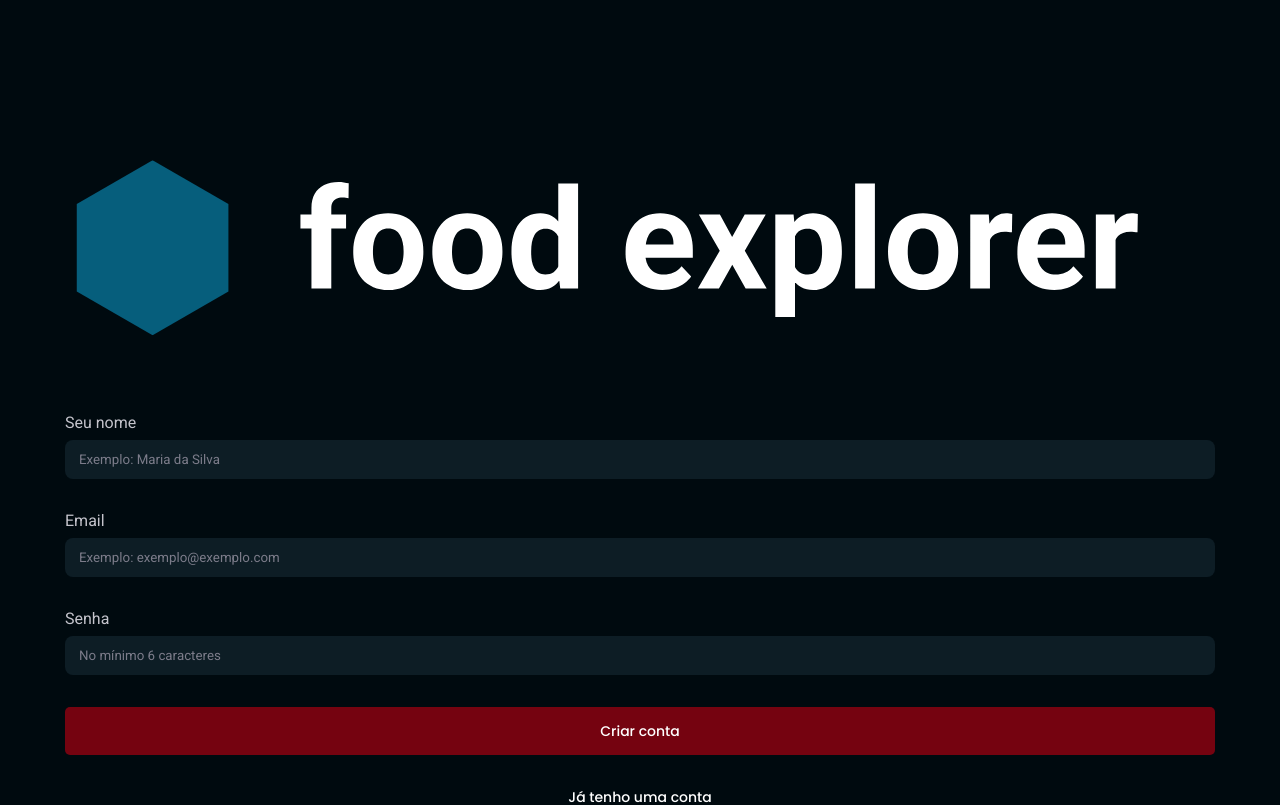
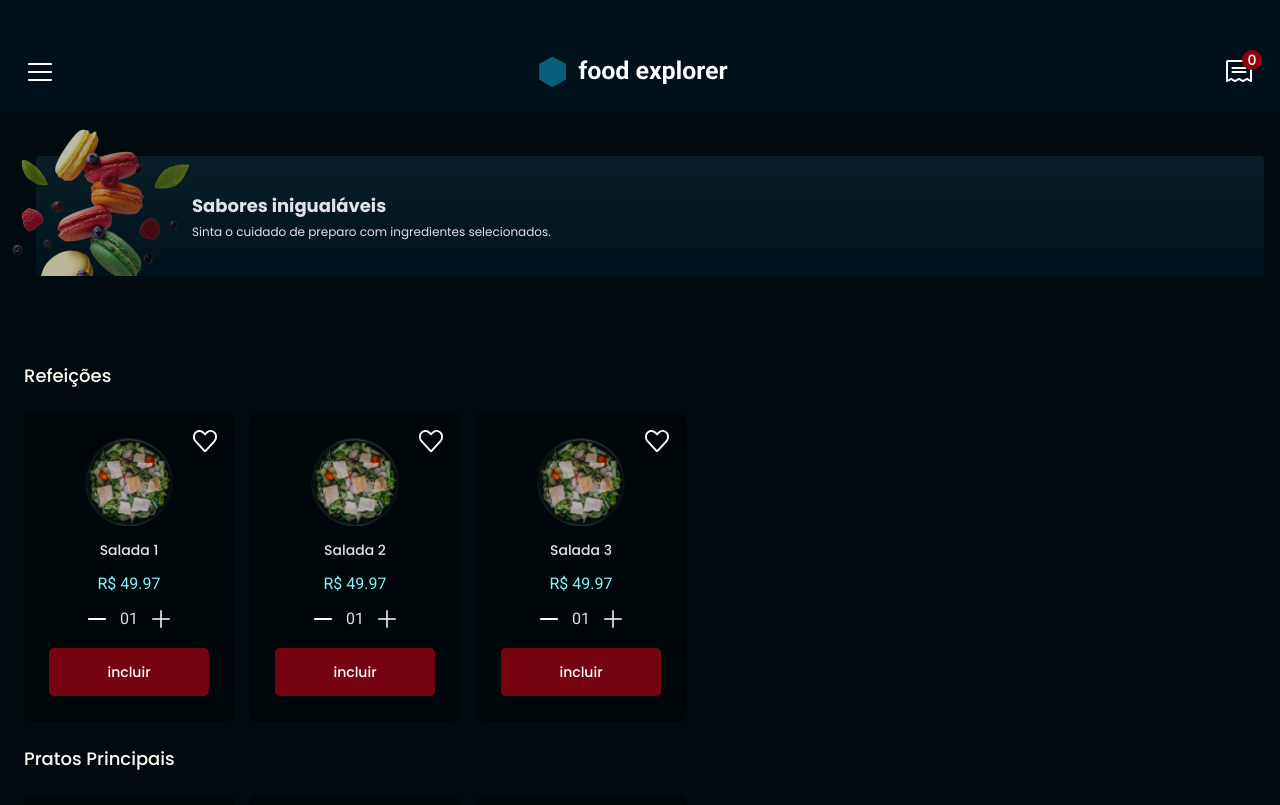
Before and after one commit to davitorress/FoodExplorer-web, a React (Vite) app: page / in a window 1280 px wide. Shown: the top 805 px of the page. Built offline with nearby package versions, Linux system fonts and the light colour scheme.

Commit message:
feat: User Home page

```diff
--- a/src/main.tsx
+++ b/src/main.tsx
@@ -3,13 +3,13 @@ import { ThemeProvider, StyleSheetManager } from "styled-components";
 
 import theme from "./styles/theme";
 import GlobalStyle from "./styles/global";
-import { SignUp } from "./pages/SignUp";
+import { Home } from "./pages/Home";
 
 ReactDOM.createRoot(document.getElementById("root") as HTMLElement).render(
 	<ThemeProvider theme={theme}>
 		<StyleSheetManager shouldForwardProp={(prop) => prop !== "theme"}>
 			<GlobalStyle />
-			<SignUp />
+			<Home />
 		</StyleSheetManager>
 	</ThemeProvider>
 );
--- /dev/null
+++ b/src/pages/Home/index.tsx
@@ -0,0 +1,47 @@
+import { Header, Recipes, Footer } from "@/components";
+import { Container, Banner } from "./styles";
+
+import bannerImg from "@/assets/section_img.png";
+
+const recipes = [
+	{ name: "Salada 1", price: 49.97, img: "/img/Mask group.png" },
+	{ name: "Salada 2", price: 49.97, img: "/img/Mask group.png" },
+	{ name: "Salada 3", price: 49.97, img: "/img/Mask group.png" },
+];
+
+export function Home() {
+	return (
+		<Container>
+			<Header />
+
+			<main>
+				<Banner>
+					<img src={bannerImg} alt="" />
+
+					<h2>Sabores inigualáveis</h2>
+					<p>Sinta o cuidado de preparo com ingredientes selecionados.</p>
+				</Banner>
+
+				<Recipes.Root>
+					<Recipes.Carousel title="Refeições">
+						{recipes.map((recipe, index) => (
+							<Recipes.Item key={String(index)} name={recipe.name} price={recipe.price} hasActions />
+						))}
+					</Recipes.Carousel>
+					<Recipes.Carousel title="Pratos Principais">
+						{recipes.map((recipe, index) => (
+							<Recipes.Item key={String(index)} name={recipe.name} price={recipe.price} hasActions />
+						))}
+					</Recipes.Carousel>
+					<Recipes.Carousel title="Bebidas">
+						{recipes.map((recipe, index) => (
+							<Recipes.Item key={String(index)} name={recipe.name} price={recipe.price} hasActions />
+						))}
+					</Recipes.Carousel>
+				</Recipes.Root>
+			</main>
+
+			<Footer />
+		</Container>
+	);
+}
--- /dev/null
+++ b/src/pages/Home/styles.ts
@@ -0,0 +1,37 @@
+import styled from "styled-components";
+
+export const Container = styled.section`
+	width: 100%;
+	min-height: 100vh;
+`;
+
+export const Banner = styled.div`
+	min-height: 120px;
+	position: relative;
+	margin: 44px 16px 62px 36px;
+	padding: 36px 8px 22px 156px;
+
+	display: flex;
+	flex-direction: column;
+	font-family: "Poppins", sans-serif;
+
+	border-radius: 4px;
+	background: ${({ theme }) => theme.COLORS.GRADIENT_200};
+
+	> img {
+		bottom: 0;
+		left: -30px;
+		position: absolute;
+	}
+
+	> h2 {
+		font-weight: 600;
+		font-size: 1.8rem;
+		margin-bottom: 4px;
+	}
+
+	> p {
+		font-weight: 400;
+		font-size: 1.2rem;
+	}
+`;
```
